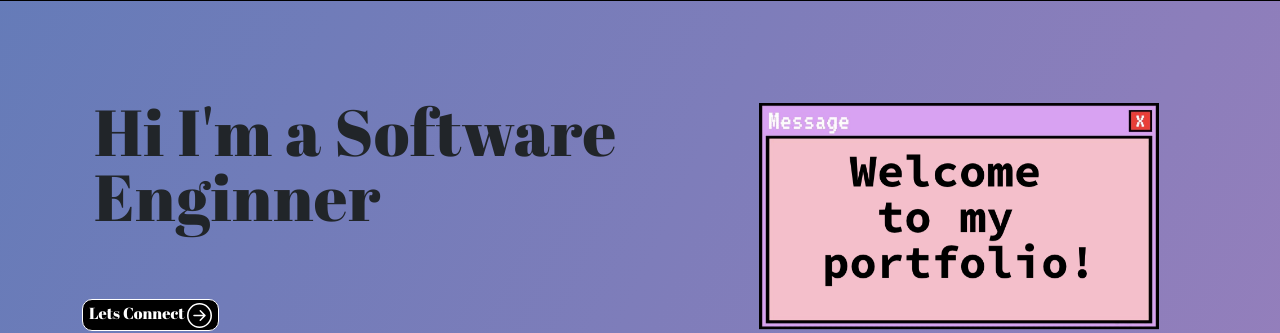
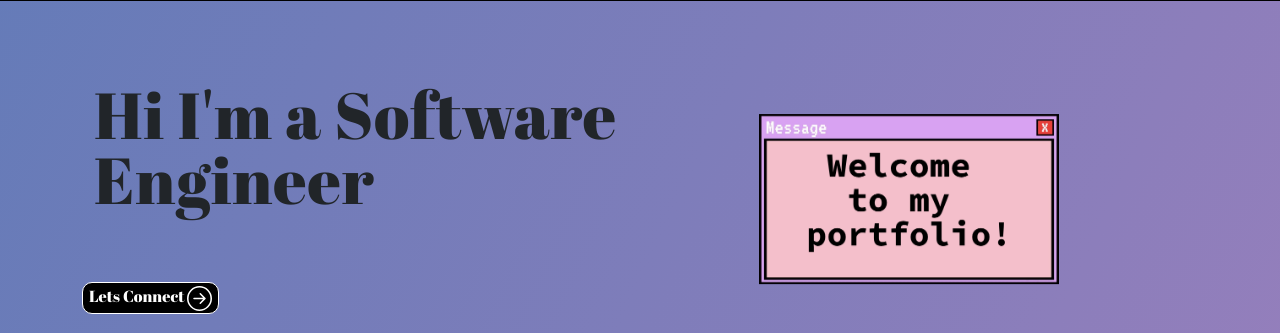
Before and after one commit to ddanieela1/portfolio-c, a React (Vite) app: page / in a window 1280 px wide. Shown: the part 148-481 px from the top of the page. Built offline with nearby package versions, Linux system fonts and the light colour scheme.

Commit message:
updated banner component and css

```diff
--- a/src/App.css
+++ b/src/App.css
@@ -329,7 +329,7 @@ border-right: 0.08em solid #666;
 .window {
   /* z-index: 1; */
   /* position:absolute; */
-  width: 400px;
+  width: 300px;
   height: auto;
   /* padding: 42%; */
   padding-right: -70px;
@@ -337,7 +337,7 @@ border-right: 0.08em solid #666;
 
 }
 .page-container {
-  max-width: 400px;
+  max-width: 300px;
   height: auto;
   margin: 0 auto;
   padding-top: 50px;
--- a/src/App.jsx
+++ b/src/App.jsx
@@ -33,7 +33,6 @@ function App() {
       <Skills  />
       <Projects/>
       <About />
-      {/* <Contact /> */}
       <Footer />
       <ScrollToTop />
 
--- a/src/components/Banner.jsx
+++ b/src/components/Banner.jsx
@@ -13,7 +13,7 @@ export const Banner = () => {
     const [delta,setDelta] = useState(300 - Math.random() * 100);
     const [index,setIndex] = useState(1);
     const period = 2000;
-    const rotation = ['Software Enginner','Full Stack Engineer', 'Front-End Developer','Back-End Engineer','React Developer', 'Django Developer' ]
+    const rotation = ['Software Engineer','Full Stack Engineer', 'Front-End Developer','Back-End Engineer','React Developer', 'Django Developer' ]
 
 
     useEffect(()=>{
```
